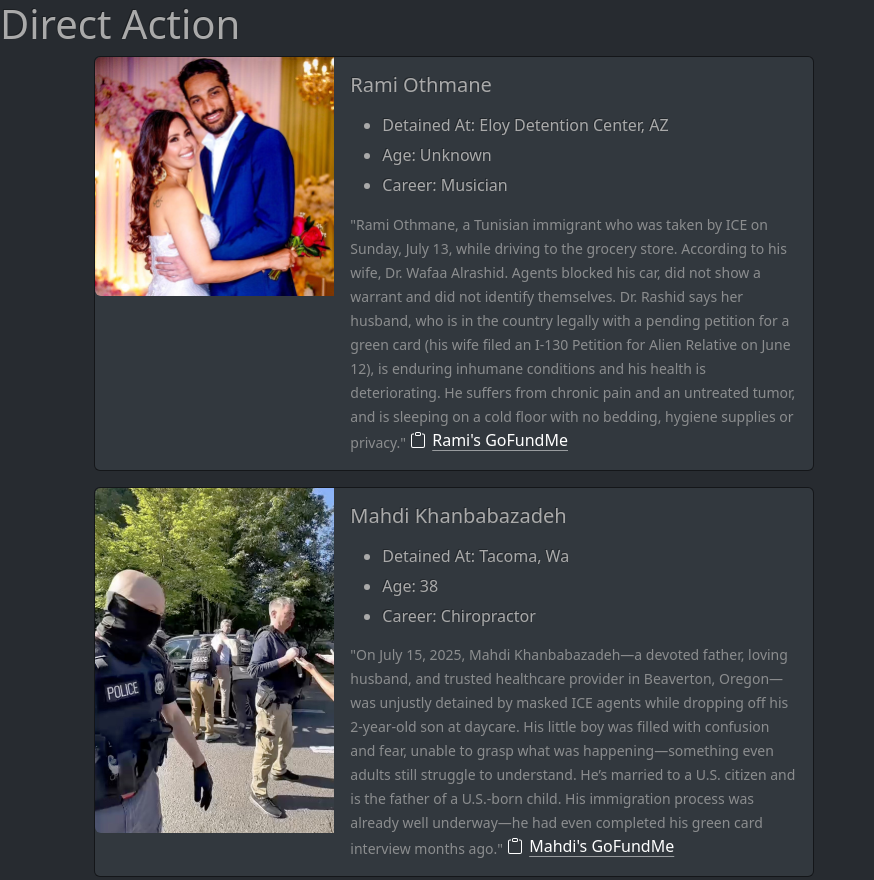
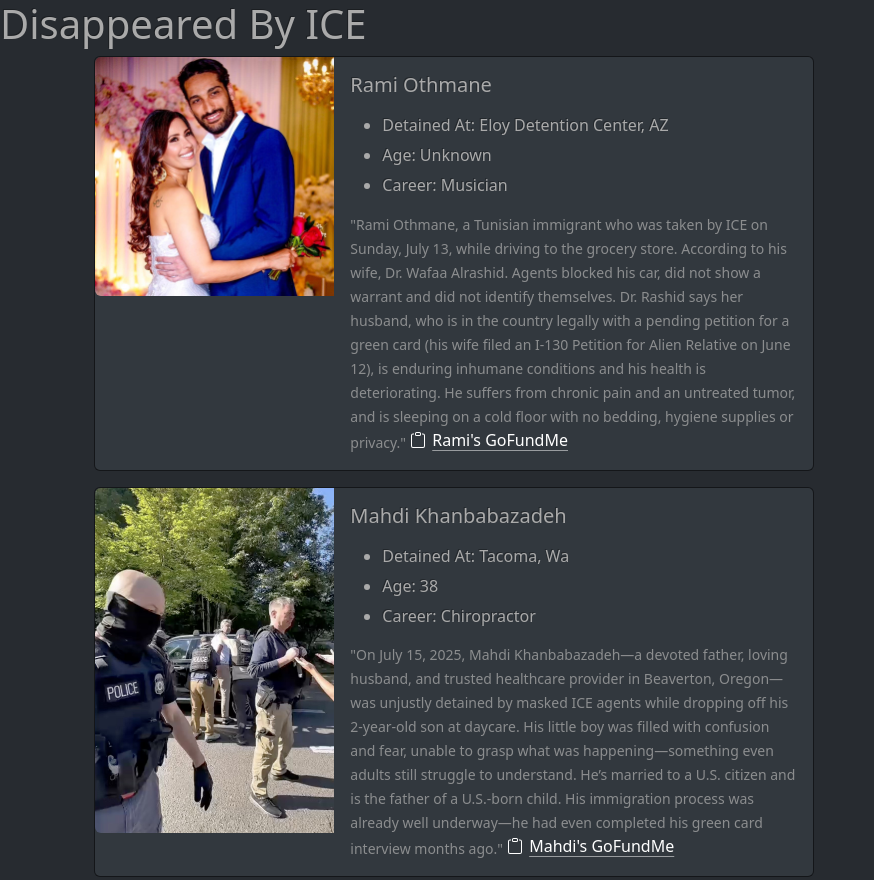
Before and after one commit to DirectActionCO/DirectActionCO.github.io, a plain HTML site: page index.html in a window 1280 px wide. Shown: the top 880 px of the page, without its empty margins (0-874 px from the left). Drawn offline with nearby package versions, Linux system fonts and the light colour scheme.

Commit message:
title change

```diff
--- a/index.html
+++ b/index.html
@@ -3,11 +3,11 @@
   <head>
     <meta charset="utf-8" />
     <meta name="viewport" content="width=device-width, initial-scale=1" />
-    <title>Direct Action</title>
+    <title>Disappeared By ICE</title>
     <link rel="stylesheet" href="src/bootstrap.css" />
   </head>
   <body>
-    <h1>Direct Action</h1>
+    <h1>Disappeared By ICE</h1>
 
     <div class="container-lg">
       <div class="container">
```
